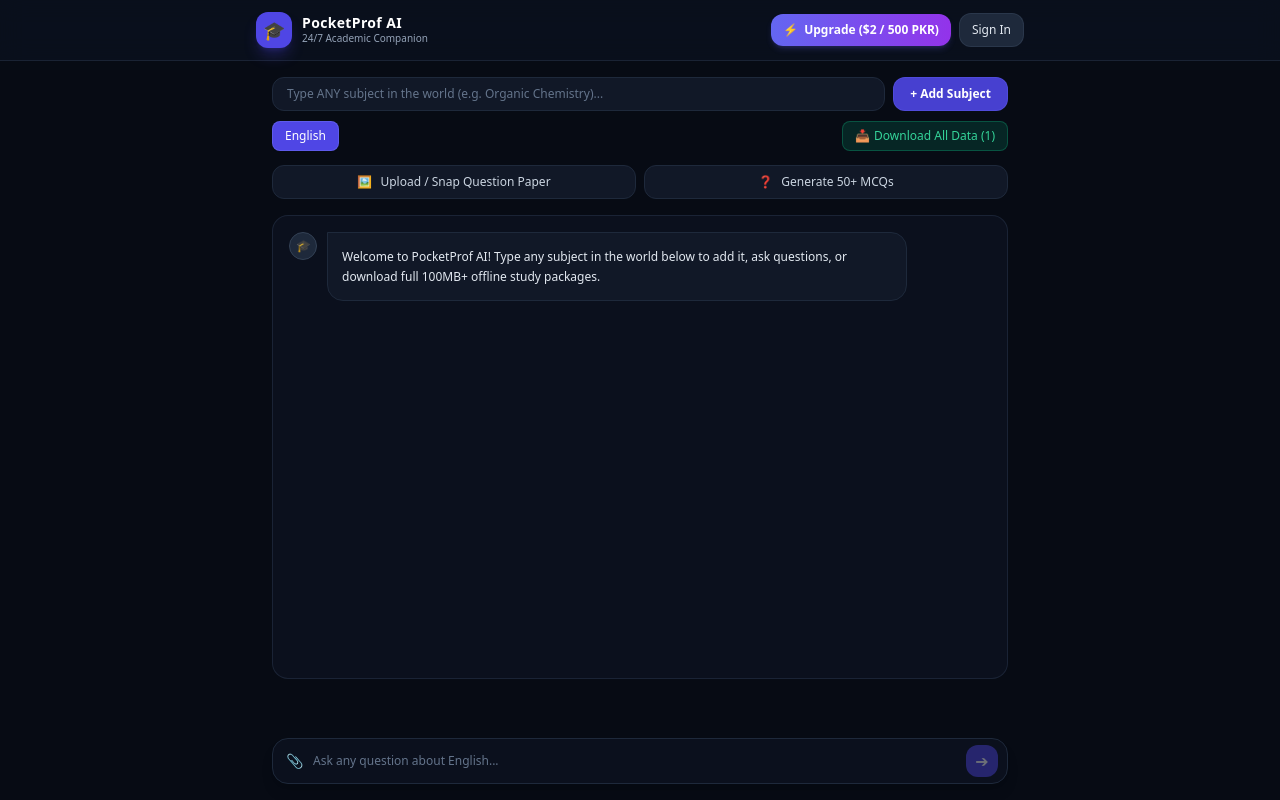
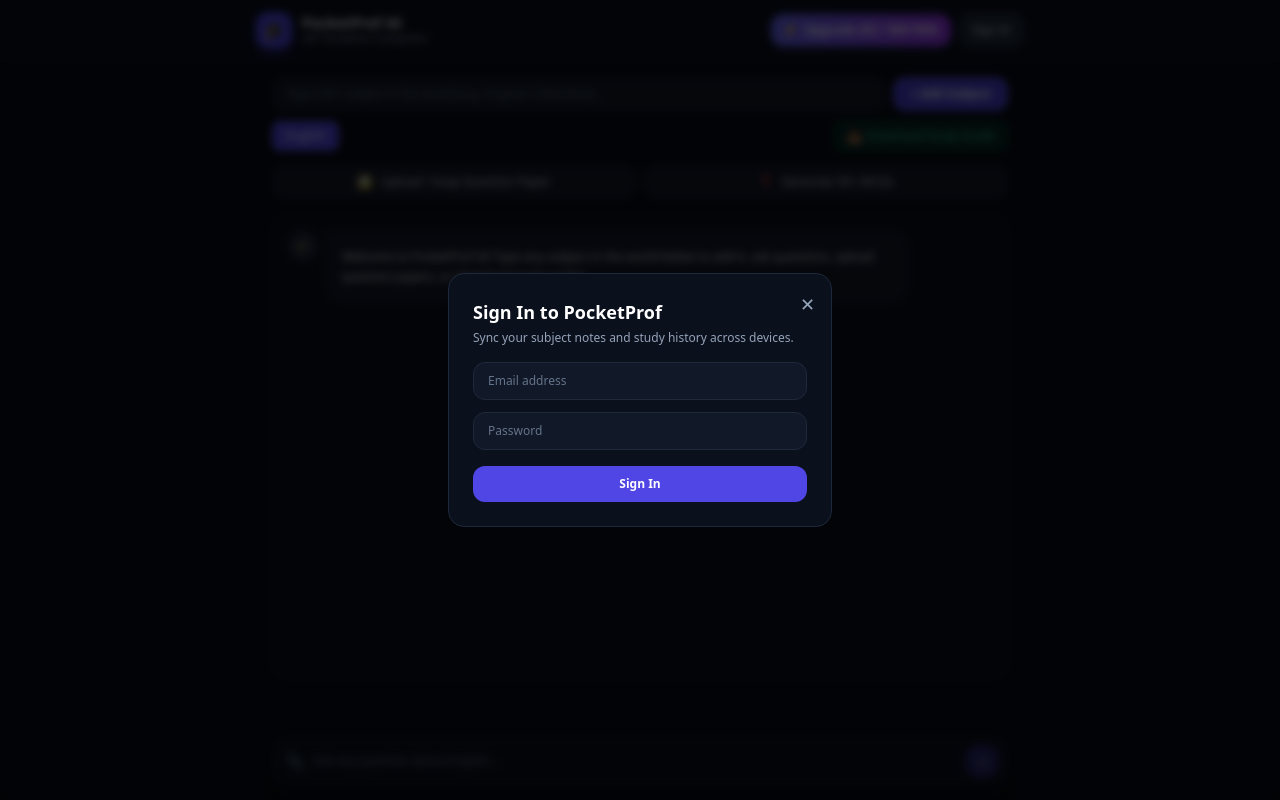
Before and after one commit to nooresahar1111111-gif/PocketProf-Al-, a Next.js app: page / in a window 1280 px wide. Both pictures are taken after a click on the button "Sign In". Built offline with nearby package versions, Linux system fonts and the light colour scheme.

Commit message:
Update page.tsx

```diff
--- a/app/page.tsx
+++ b/app/page.tsx
@@ -14,7 +14,7 @@
     {
       id: "1",
       sender: "ai",
-      text: "Welcome to PocketProf AI! Type any subject in the world below to add it, ask questions, or download full 100MB+ offline study packages.",
+      text: "Welcome to PocketProf AI! Type any subject in the world below to add it, ask questions, upload question papers, or download study guides.",
     },
   ]);
   const [input, setInput] = useState("");
@@ -22,7 +22,10 @@
   const [subjects, setSubjects] = useState(["English"]);
   const [newSubjectInput, setNewSubjectInput] = useState("");
   const [isLoading, setIsLoading] = useState(false);
+  const [isSignInOpen, setIsSignInOpen] = useState(false);
 
+  // Hidden File Input Ref for Uploading Question Papers
+  const fileInputRef = useRef<HTMLInputElement>(null);
   const chatEndRef = useRef<HTMLDivElement>(null);
 
   const scrollToBottom = () => {
@@ -33,19 +36,19 @@
     scrollToBottom();
   }, [messages, isLoading]);
 
-  const handleSendMessage = async (e?: React.FormEvent) => {
-    if (e) e.preventDefault();
-    if (!input.trim() || isLoading) return;
+  const handleSendMessage = async (customPrompt?: string, imageBase64?: string, mimeType?: string) => {
+    const promptToSend = customPrompt || input;
+    if (!promptToSend.trim() && !imageBase64) return;
+    if (isLoading) return;
 
     const userMessage: Message = {
       id: Date.now().toString(),
       sender: "user",
-      text: input,
+      text: imageBase64 ? `[Attached Question Paper] ${promptToSend}` : promptToSend,
     };
 
     setMessages((prev) => [...prev, userMessage]);
-    const currentQuery = input;
-    setInput("");
+    if (!customPrompt) setInput("");
     setIsLoading(true);
 
     try {
@@ -53,8 +56,10 @@
         method: "POST",
         headers: { "Content-Type": "application/json" },
         body: JSON.stringify({
-          prompt: currentQuery,
+          prompt: promptToSend,
           subject: selectedSubject,
+          imageBase64: imageBase64 || null,
+          imageMimeType: mimeType || null,
         }),
       });
 
@@ -82,6 +87,35 @@
     }
   };
 
+  // Upload Question Paper Handler
+  const handleFileUpload = (e: React.ChangeEvent<HTMLInputElement>) => {
+    const file = e.target.files?.[0];
+    if (!file) return;
+
+    const reader = new FileReader();
+    reader.onload = () => {
+      const result = reader.result as string;
+      const base64Data = result.split(",")[1];
+      const mimeType = file.type;
+
+      handleSendMessage(
+        `Please analyze this uploaded paper/notes for ${selectedSubject} and provide standard solutions or key takeaways.`,
+        base64Data,
+        mimeType
+      );
+    };
+    reader.readAsDataURL(file);
+    // Reset file input value
+    e.target.value = "";
+  };
+
+  // MCQ Generator Trigger
+  const handleGenerateMCQs = () => {
+    handleSendMessage(
+      `Generate a practice quiz with 10 multiple-choice questions (MCQs) for ${selectedSubject}, including answer keys and brief explanations.`
+    );
+  };
+
   const handleAddSubject = (e: React.FormEvent) => {
     e.preventDefault();
     if (newSubjectInput.trim() && !subjects.includes(newSubjectInput.trim())) {
@@ -101,22 +135,103 @@
     }
   };
 
+  const handleDownloadData = () => {
+    const studyContent = `
+==================================================
+POCKETPROF AI STUDY GUIDE: ${selectedSubject.toUpperCase()}
+Generated: ${new Date().toLocaleDateString()}
+==================================================
+
+CHAT LOGS & GENERATED NOTES
+--------------------------------------------------
+${messages
+  .map((m) => `[${m.sender.toUpperCase()}]: ${m.text}`)
+  .join("\n\n")}
+
+==================================================
+`.trim();
+
+    const blob = new Blob([studyContent], { type: "text/plain;charset=utf-8" });
+    const url = URL.createObjectURL(blob);
+    const link = document.createElement("a");
+    link.href = url;
+    link.download = `PocketProf_${selectedSubject}_Notes.txt`;
+    document.body.appendChild(link);
+    link.click();
+    document.body.removeChild(link);
+    URL.revokeObjectURL(url);
+  };
+
   const handleUpgrade = async () => {
     try {
       const res = await fetch("/api/checkout", { method: "POST" });
+      const contentType = res.headers.get("content-type");
+
+      if (!contentType || !contentType.includes("application/json")) {
+        alert("Checkout endpoint error: Server returned HTML response instead of JSON.");
+        return;
+      }
+
       const data = await res.json();
       if (data.url) {
         window.location.href = data.url;
       } else {
-        alert(data.error || "Unable to initiate payment.");
+        alert(data.error || "Unable to initiate Safepay session.");
       }
     } catch (err) {
-      alert("Payment redirect error. Check server logs.");
+      alert("Payment redirect failed. Please check server logs.");
     }
   };
 
   return (
     <div className="flex flex-col min-h-screen bg-[#070b14] text-slate-100 font-sans antialiased">
+      {/* Hidden File Input */}
+      <input
+        type="file"
+        ref={fileInputRef}
+        accept="image/*,.pdf"
+        onChange={handleFileUpload}
+        className="hidden"
+      />
+
+      {/* Sign In Modal */}
+      {isSignInOpen && (
+        <div className="fixed inset-0 z-[100] bg-black/70 backdrop-blur-sm flex items-center justify-center p-4">
+          <div className="bg-[#0b101d] border border-slate-800 rounded-2xl p-6 w-full max-w-sm shadow-2xl relative">
+            <button
+              onClick={() => setIsSignInOpen(false)}
+              className="absolute top-4 right-4 text-slate-400 hover:text-white text-lg"
+            >
+              ✕
+            </button>
+            <h2 className="text-lg font-bold text-white mb-1">Sign In to PocketProf</h2>
+            <p className="text-xs text-slate-400 mb-4">
+              Sync your subject notes and study history across devices.
+            </p>
+            <form onSubmit={(e) => { e.preventDefault(); setIsSignInOpen(false); alert("Signed in successfully!"); }} className="flex flex-col gap-3">
+              <input
+                type="email"
+                placeholder="Email address"
+                required
+                className="bg-[#111827] border border-slate-800 rounded-xl px-3.5 py-2.5 text-xs text-slate-200 placeholder-slate-500 focus:outline-none focus:border-indigo-500"
+              />
+              <input
+                type="password"
+                placeholder="Password"
+                required
+                className="bg-[#111827] border border-slate-800 rounded-xl px-3.5 py-2.5 text-xs text-slate-200 placeholder-slate-500 focus:outline-none focus:border-indigo-500"
+              />
+              <button
+                type="submit"
+                className="bg-indigo-600 hover:bg-indigo-500 text-white text-xs font-semibold py-2.5 rounded-xl transition mt-1"
+              >
+                Sign In
+              </button>
+            </form>
+          </div>
+        </div>
+      )}
+
       {/* Navigation Header */}
       <header className="sticky top-0 z-50 bg-[#0b101d]/90 backdrop-blur-md border-b border-slate-800/80 px-4 py-3">
         <div className="max-w-3xl mx-auto flex items-center justify-between gap-2">
@@ -140,7 +255,10 @@
               <span>⚡</span>
               <span>Upgrade ($2 / 500 PKR)</span>
             </button>
-            <button className="bg-slate-800 hover:bg-slate-700 text-slate-200 text-xs px-3 py-2 rounded-xl border border-slate-700/60 font-medium">
+            <button
+              onClick={() => setIsSignInOpen(true)}
+              className="bg-slate-800 hover:bg-slate-700 text-slate-200 text-xs px-3 py-2 rounded-xl border border-slate-700/60 font-medium active:scale-95 transition"
+            >
               Sign In
             </button>
           </div>
@@ -194,17 +312,26 @@
               </div>
             ))}
 
-            <button className="ml-auto bg-emerald-600/20 text-emerald-400 hover:bg-emerald-600/30 border border-emerald-500/30 text-xs px-3 py-1.5 rounded-lg font-medium transition flex items-center gap-1">
-              <span>📥</span> Download All Data (1)
+            <button
+              onClick={handleDownloadData}
+              className="ml-auto bg-emerald-600/20 text-emerald-400 hover:bg-emerald-600/30 border border-emerald-500/30 text-xs px-3 py-1.5 rounded-lg font-medium transition flex items-center gap-1 active:scale-95"
+            >
+              <span>📥</span> Download Study Guide
             </button>
           </div>
 
           {/* Action Tools */}
           <div className="grid grid-cols-2 gap-2 pt-1">
-            <button className="bg-[#111827] hover:bg-[#182238] border border-slate-800 text-slate-300 text-xs py-2 px-3 rounded-xl flex items-center justify-center gap-2 transition">
+            <button
+              onClick={() => fileInputRef.current?.click()}
+              className="bg-[#111827] hover:bg-[#182238] border border-slate-800 text-slate-300 text-xs py-2 px-3 rounded-xl flex items-center justify-center gap-2 transition active:scale-95"
+            >
               <span>🖼️</span> Upload / Snap Question Paper
             </button>
-            <button className="bg-[#111827] hover:bg-[#182238] border border-slate-800 text-slate-300 text-xs py-2 px-3 rounded-xl flex items-center justify-center gap-2 transition">
+            <button
+              onClick={handleGenerateMCQs}
+              className="bg-[#111827] hover:bg-[#182238] border border-slate-800 text-slate-300 text-xs py-2 px-3 rounded-xl flex items-center justify-center gap-2 transition active:scale-95"
+            >
               <span>❓</span> Generate 50+ MCQs
             </button>
           </div>
@@ -230,7 +357,7 @@
                 {msg.sender === "user" ? "U" : "🎓"}
               </div>
 
-              {/* Message Content (Strict Overflow Protection) */}
+              {/* Message Content Container */}
               <div
                 className={`p-3.5 rounded-2xl text-xs leading-relaxed max-w-full break-words overflow-hidden ${
                   msg.sender === "user"
@@ -243,7 +370,7 @@
             </div>
           ))}
 
-          {/* Loading Skeleton */}
+          {/* Loading Indicator */}
           {isLoading && (
             <div className="flex items-start gap-2.5 mr-auto">
               <div className="w-7 h-7 rounded-full bg-slate-800 border border-slate-700 text-indigo-400 flex items-center justify-center text-xs shrink-0">
@@ -261,7 +388,7 @@
         </div>
 
         {/* Input Bar */}
-        <form onSubmit={handleSendMessage} className="relative mt-auto">
+        <form onSubmit={(e) => { e.preventDefault(); handleSendMessage(); }} className="relative mt-auto">
           <input
             type="text"
             placeholder={`Ask any question about ${selectedSubject}...`}
@@ -269,9 +396,13 @@
             onChange={(e) => setInput(e.target.value)}
             className="w-full bg-[#0b101d] border border-slate-800 rounded-2xl pl-10 pr-12 py-3.5 text-xs text-slate-100 placeholder-slate-500 focus:outline-none focus:border-indigo-500 transition shadow-lg"
           />
-          <span className="absolute left-3.5 top-1/2 -translate-y-1/2 text-slate-500 text-sm">
+          <button
+            type="button"
+            onClick={() => fileInputRef.current?.click()}
+            className="absolute left-3.5 top-1/2 -translate-y-1/2 text-slate-500 hover:text-slate-300 text-sm transition"
+          >
             📎
-          </span>
+          </button>
           <button
             type="submit"
             disabled={!input.trim() || isLoading}
```
